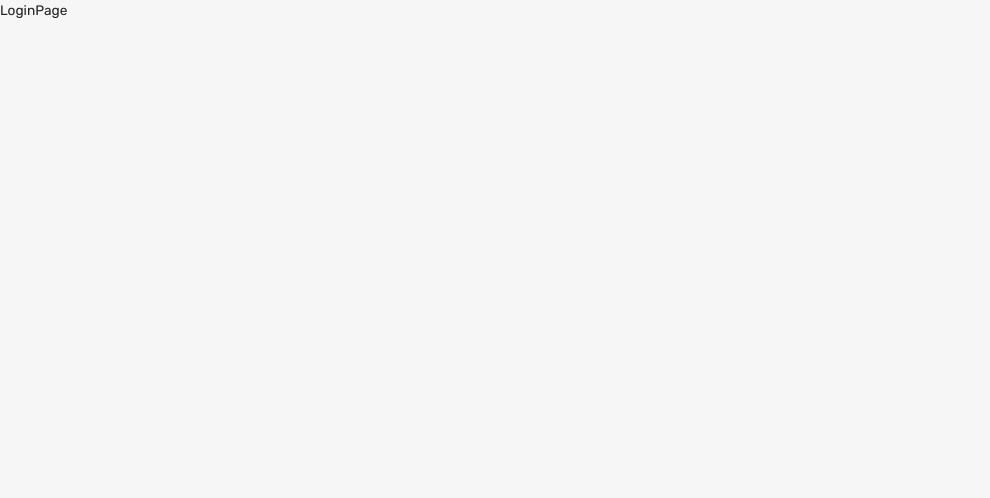
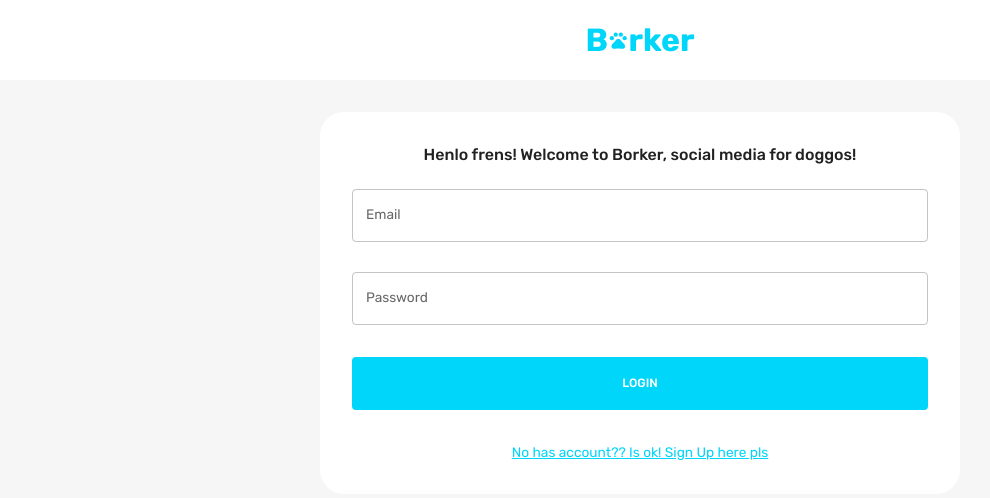
Before and after one commit to mjr2595/borker, a React (Create React App) app in the folder client/: page / in a window 1280 px wide. Shown: the top 498 px of the page, without its empty margins (0-990 px from the left). Built offline with nearby package versions, Linux system fonts and the light colour scheme.

Commit message:
login and register forms setup

```diff
--- /dev/null
+++ b/client/src/scenes/loginPage/LoginForm.jsx
@@ -0,0 +1,192 @@
+import { useState } from "react";
+import { Box, Button, TextField, useMediaQuery, Typography, useTheme } from "@mui/material";
+import EditOutlinedIcon from "@mui/icons-material/EditOutlined";
+import { Formik } from "formik";
+import * as yup from "yup";
+import { useNavigate } from "react-router-dom";
+import { useDispatch } from "react-redux";
+import { setLogin } from "features/authSlice";
+import Dropzone from "react-dropzone";
+import FlexBetween from "components/FlexBetween";
+
+const registerSchema = yup.object().shape({
+  firstName: yup.string().required("required"),
+  lastName: yup.string().required("required"),
+  email: yup.string().email("invalid email").required("required"),
+  password: yup.string().required("required"),
+  location: yup.string().required("required"),
+  picture: yup.string().required("required"),
+});
+
+const loginSchema = yup.object().shape({
+  email: yup.string().email("invalid email").required("required"),
+  password: yup.string().required("required"),
+});
+
+const initialValuesRegister = {
+  firstName: "",
+  lastName: "",
+  email: "",
+  password: "",
+  location: "",
+  picture: "",
+};
+
+const initialValuesLogin = {
+  email: "",
+  password: "",
+};
+
+const LoginForm = () => {
+  const [pageType, setPageType] = useState("login");
+  const { palette } = useTheme();
+  const dispatch = useDispatch();
+  const navigate = useNavigate();
+  const isNonMobile = useMediaQuery("(min-width:600px)");
+  const isLogin = pageType === "login";
+  const isRegister = pageType === "register";
+
+  const handleFormSubmit = async (values, onSubmitProps) => {};
+
+  return (
+    <Formik
+      onSubmit={handleFormSubmit}
+      initialValues={isLogin ? initialValuesLogin : initialValuesRegister}
+      validationSchema={isLogin ? loginSchema : registerSchema}
+    >
+      {(props) => (
+        <form onSubmit={props.handleSubmit}>
+          <Box
+            display="grid"
+            gap="30px"
+            gridTemplateColumns="repeat(2, minmax(0, 1fr))"
+            sx={{
+              "& > div": { gridColumn: isNonMobile ? undefined : "span 2" },
+            }}
+          >
+            {/* Register Form Only*/}
+            {isRegister && (
+              <>
+                <TextField
+                  label="First Name"
+                  onChange={props.handleChange}
+                  onBlur={props.handleBlur}
+                  value={props.values.firstName}
+                  name="firstName"
+                  error={Boolean(props.touched.firstName) && Boolean(props.errors.firstName)}
+                  helperText={props.touched.firstName && props.errors.firstName}
+                  sx={{ gridColumn: "span 1" }}
+                />
+                <TextField
+                  label="Last Name"
+                  onChange={props.handleChange}
+                  onBlur={props.handleBlur}
+                  value={props.values.lastName}
+                  name="lastName"
+                  error={Boolean(props.touched.lastName) && Boolean(props.errors.lastName)}
+                  helperText={props.touched.lastName && props.errors.lastName}
+                  sx={{ gridColumn: "span 1" }}
+                />
+                <TextField
+                  label="Location"
+                  onChange={props.handleChange}
+                  onBlur={props.handleBlur}
+                  value={props.values.location}
+                  name="location"
+                  error={Boolean(props.touched.location) && Boolean(props.errors.location)}
+                  helperText={props.touched.location && props.errors.location}
+                  sx={{ gridColumn: "span 2" }}
+                />
+                {/* Profile pic */}
+                <Box gridColumn="span 2" border={`1px solid ${palette.neutral.medium}`} borderRadius="5px" p="1rem">
+                  <Dropzone
+                    acceptedFiles=".jpg,.jpeg,.png"
+                    multiple={false}
+                    onDrop={(acceptedFiles) => props.setFieldValue("picture", acceptedFiles[0])}
+                  >
+                    {({ getRootProps, getInputProps }) => (
+                      <Box
+                        {...getRootProps()}
+                        border={`2px dashed ${palette.primary.main}`}
+                        p="1rem"
+                        sx={{ "&:hover": { cursor: "pointer" } }}
+                      >
+                        <input {...getInputProps()} />
+                        {!props.values.picture ? (
+                          <p>Add a picto frendo!</p>
+                        ) : (
+                          <FlexBetween>
+                            <Typography>{props.values.picture.name}</Typography>
+                            <EditOutlinedIcon />
+                          </FlexBetween>
+                        )}
+                      </Box>
+                    )}
+                  </Dropzone>
+                </Box>
+              </>
+            )}
+
+            {/* Register and Login Form Fields */}
+            <TextField
+              label="Email"
+              onBlur={props.handleBlur}
+              onChange={props.handleChange}
+              value={props.values.email}
+              name="email"
+              error={Boolean(props.touched.email) && Boolean(props.errors.email)}
+              helperText={props.touched.email && props.errors.email}
+              sx={{ gridColumn: "span 2" }}
+            />
+            <TextField
+              label="Password"
+              type="password"
+              onBlur={props.handleBlur}
+              onChange={props.handleChange}
+              value={props.values.password}
+              name="password"
+              error={Boolean(props.touched.password) && Boolean(props.errors.password)}
+              helperText={props.touched.password && props.errors.password}
+              sx={{ gridColumn: "span 2" }}
+            />
+          </Box>
+
+          {/* Toggle Buttons */}
+          <Box>
+            <Button
+              fullWidth
+              type="submit"
+              sx={{
+                m: "2rem 0",
+                p: "1rem",
+                backgroundColor: palette.primary.main,
+                color: palette.background.alt,
+                "&:hover": { color: palette.primary.main },
+              }}
+            >
+              {isLogin ? "LOGIN" : "REGISTER"}
+            </Button>
+            <Typography
+              onClick={() => {
+                setPageType(isLogin ? "register" : "login");
+                props.resetForm();
+              }}
+              sx={{
+                textDecoration: "underline",
+                color: palette.primary.main,
+                "&:hover": {
+                  cursor: "pointer",
+                  color: palette.primary.light,
+                },
+              }}
+            >
+              {isLogin ? "No has account?? Is ok! Sign Up here pls" : "Already fren?? Login here pls"}
+            </Typography>
+          </Box>
+        </form>
+      )}
+    </Formik>
+  );
+};
+
+export default LoginForm;
--- a/client/src/scenes/loginPage/LoginPage.jsx
+++ b/client/src/scenes/loginPage/LoginPage.jsx
@@ -1,7 +1,35 @@
-import Navbar from "scenes/navbar/Navbar";
+import { Box, Typography, useTheme, useMediaQuery } from "@mui/material";
+import PetsIcon from "@mui/icons-material/Pets";
+import LoginForm from "./LoginForm";
 
 const LoginPage = () => {
-  return <div>LoginPage</div>;
+  const theme = useTheme();
+  const isNonMobileScreens = useMediaQuery("(min-width: 1000px)");
+  return (
+    <Box>
+      <Box width="100%" backgroundColor={theme.palette.background.alt} p="1rem 6%" textAlign="center">
+        <Typography fontWeight="bold" fontSize="32px" color="primary">
+          B
+          <PetsIcon />
+          rker
+        </Typography>
+      </Box>
+
+      <Box
+        width={isNonMobileScreens ? "50%" : "93%"}
+        p="2rem"
+        m="2rem auto"
+        borderRadius="1.5rem"
+        backgroundColor={theme.palette.background.alt}
+        textAlign="center"
+      >
+        <Typography fontWeight="500" variant="h5" sx={{ mb: "1.5rem" }}>
+          Henlo frens! Welcome to Borker, social media for doggos!
+        </Typography>
+        <LoginForm />
+      </Box>
+    </Box>
+  );
 };
 
 export default LoginPage;
```
Also changed, not shown: 2 other files (tests, documents, lock files or other folders).
